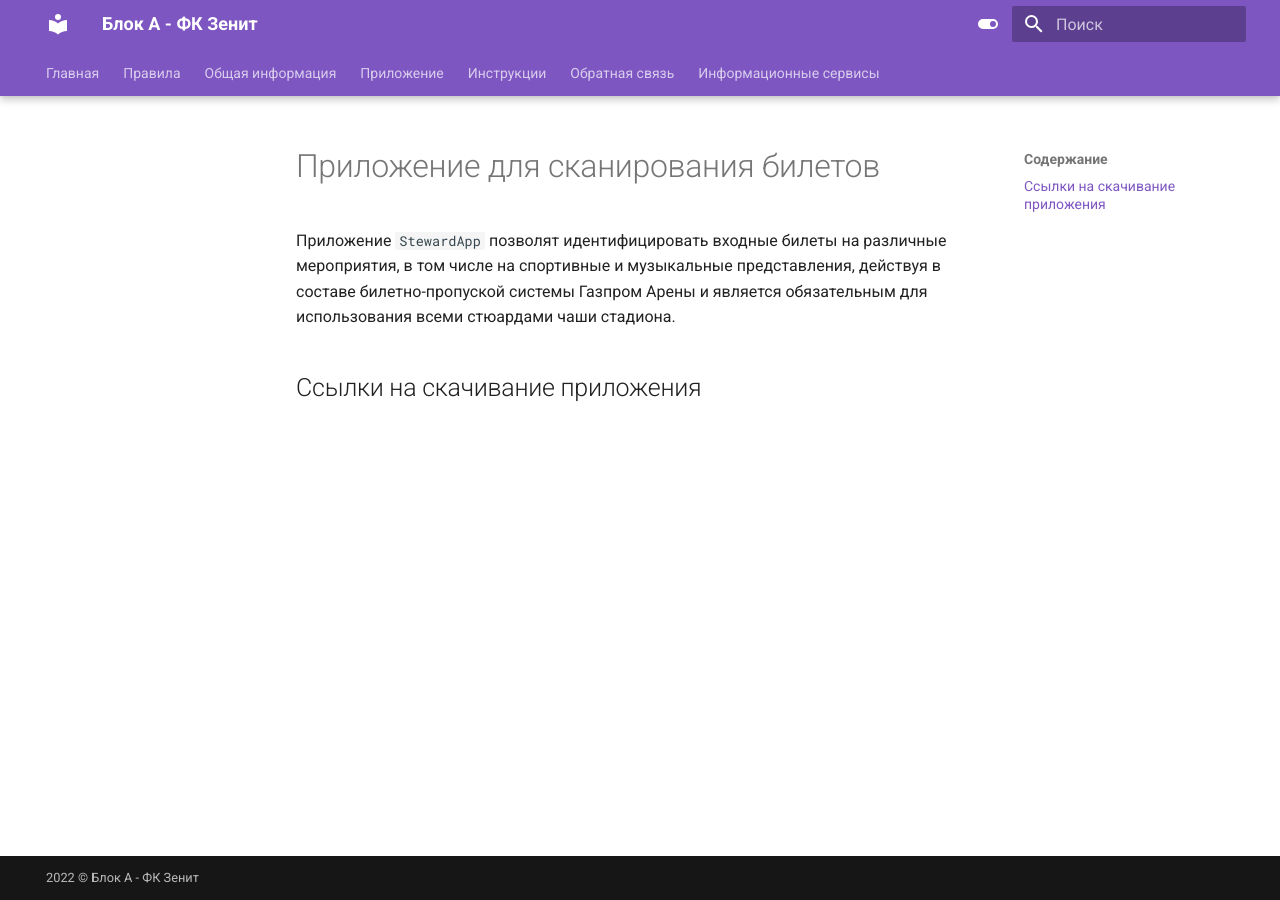
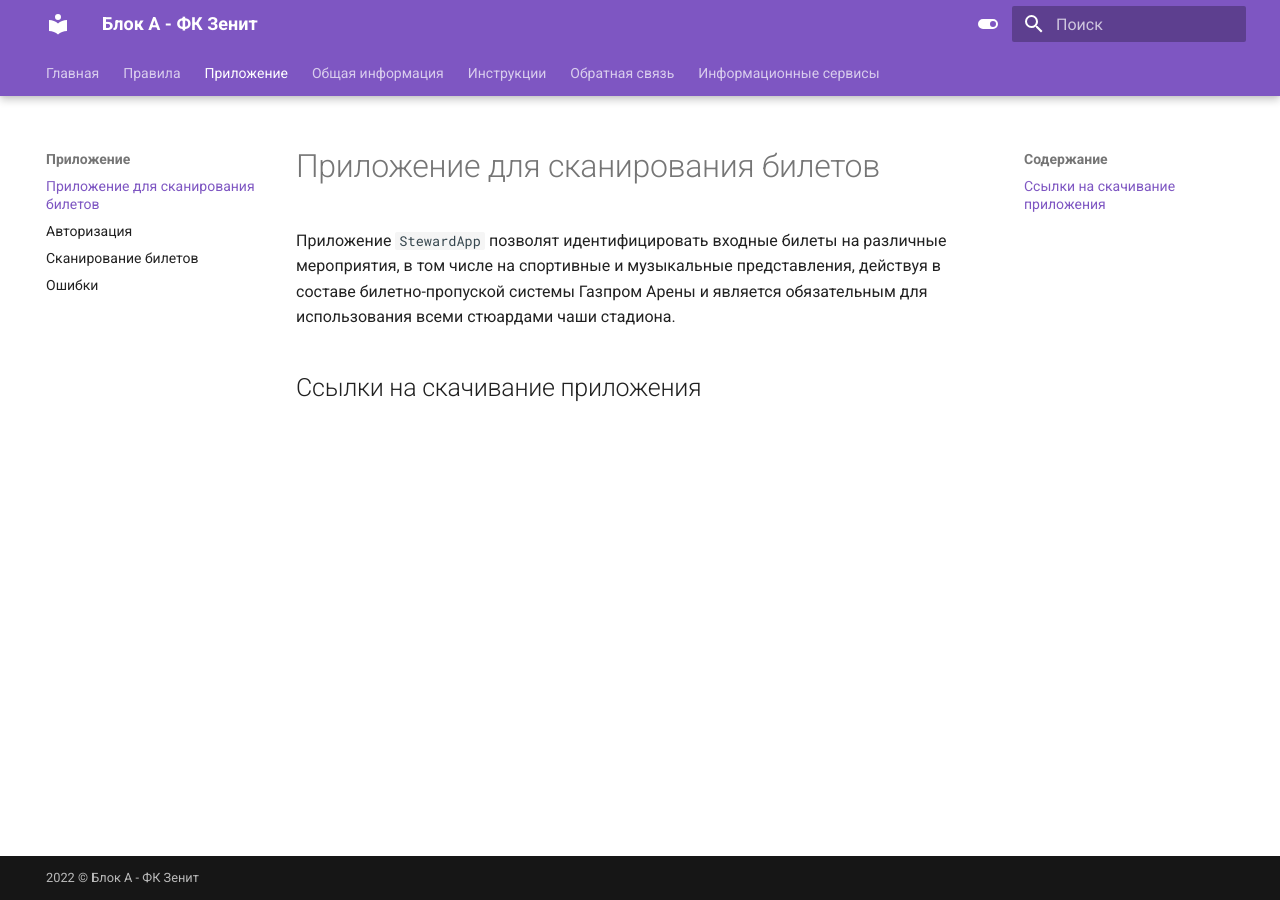
Before and after one commit to Callistoboy/stewards-a-book-test, an MkDocs documentation site: the page built from docs/app/install.md, in a window 1280 px wide. Built offline with MkDocs 1.6.1 and Material for MkDocs 9.7.7, drawn with Linux system fonts in a browser that asks for light colours; some of the changed lines change nothing that is shown.

Commit message:
Update mkdocs.yml

```diff
--- a/mkdocs.yml
+++ b/mkdocs.yml
@@ -96,14 +96,15 @@
   - Правила:
     - Дресс-код: rules/dress-code.md
     - Кодекс стюарда: rules/code.md
+  - Приложение:
+    - app/install.md
+    - Авторизация: app/login.md
+    - Сканирование билетов: app/tickets.md
+    - Ошибки: app/errors.md
   - Общая информация:
     - О блоке: getting-started.md
     - Менеджмент: creating-your-site.md
     - Юридическая справка: browser-support.md
-  - Приложение:
-    - Авторизация: setup/changing-the-colors.md
-    - Сканирование билетов: setup/changing-the-fonts.md
-    - Ошибки: errors.md
   - Инструкции:
     - reference/index.md
     - Эвакуация чаши: eva.md
```
